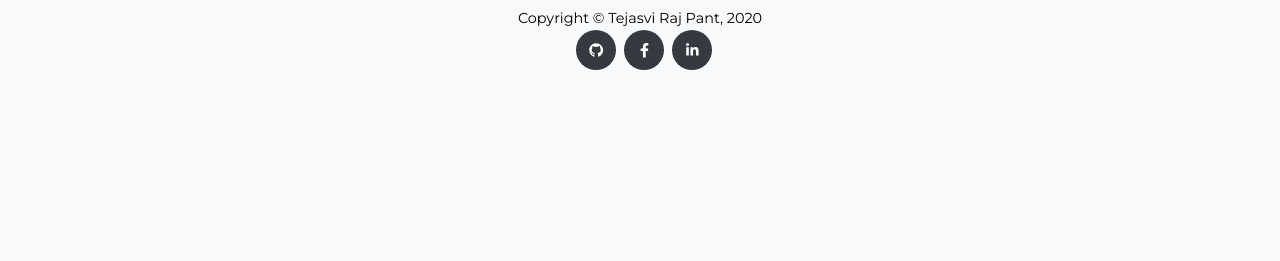
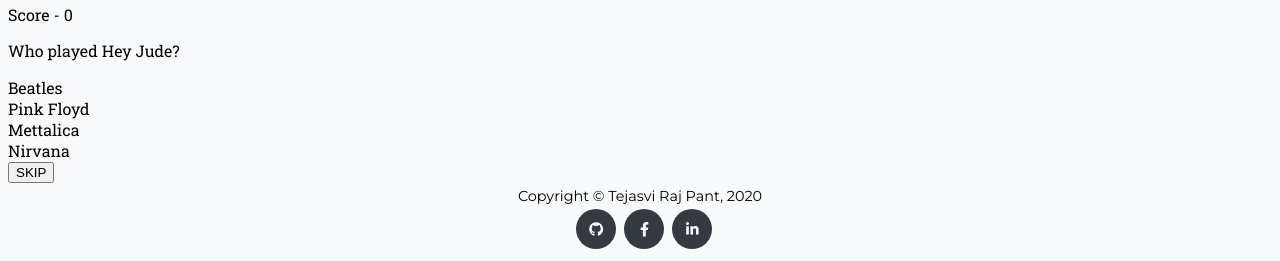
Before and after one commit to TejasviRaj/Quiz-using-React-Redux, a React app: page / in a window 1280 px wide. Shown: the part 743-1004 px from the top of the page. Before the commit the page ends 825 px from the top, so only its background shows below. Built offline with nearby package versions, Linux system fonts and the light colour scheme; no server answers; a web font is replaced by a local one.

Commit message:
Initial logic of quiz app

```diff
--- a/src/Components/App/App.css
+++ b/src/Components/App/App.css
@@ -1,7 +1,8 @@
+ /* Author- Tejasvi Raj Pant */
+
 * {
     box-sizing: border-box
 }
-
 
 .quizRow {
     display: flex;
--- a/src/Components/App/App.js
+++ b/src/Components/App/App.js
@@ -1,9 +1,10 @@
+ // Author- Tejasvi Raj Pant
+
 import React, { Component } from 'react';
 import './App.css';
 import { Route } from 'react-router-dom';
 
 import Quiz from '../Quiz/Quiz';
-import Header from '../Header/Header';
 import classes from './App.css';
 
 let arr = [
@@ -67,7 +68,10 @@
                     </div>
                 </section>
 
-
+                <div>
+                    <Route path="/"
+                        component={Quiz} />
+                </div>
             </React.Fragment>
         );
     }
--- /dev/null
+++ b/src/Components/Question/Question.css
@@ -0,0 +1 @@
+ /* Author- Tejasvi Raj Pant */
--- /dev/null
+++ b/src/Components/Question/Question.jsx
@@ -0,0 +1,32 @@
+// Author- Tejasvi Raj Pant
+
+import React from 'react';
+import classes from './Question.css';
+
+
+class Question extends React.Component {
+    constructor(props) {
+        super(props);
+        this.selectAnswer = this.selectAnswer.bind(this);
+    }
+
+    selectAnswer(selectedAnswer) {
+        this.props.selectAnswer(this.props.selectedQuestionIndex, selectedAnswer);
+    }
+    render() {
+        return (
+            <div>
+                <div>
+                    <p> {this.props.question} </p>
+                    {this.props.choices.map(choice => {
+                        return <div key={choice} onClick={() => this.selectAnswer(choice)}>
+                            {choice}
+                        </div>
+                    })}
+                </div>
+            </div>
+        );
+    }
+}
+
+export default Question;
--- /dev/null
+++ b/src/Components/Quiz/Quiz.jsx
@@ -0,0 +1,141 @@
+ // Author- Tejasvi Raj Pant
+
+ import React, { Component } from 'react';
+import { connect } from 'react-redux';
+import {gotoNextQuestion, gotoPrevQuestion} from '../../state/actions/gotoQuestionsCreator'
+import {customSelectAnswer} from '../../state/actions/selectAnswerCreator'
+import {getData} from '../../state/actions/apiDataCreator';
+import classes from './Quiz.css';
+import Question from '../Question/Question';
+
+class Quiz extends Component {
+
+    constructor(props) {
+        super(props);
+        this.state = {
+            isSubmit: false,
+            score: 0
+        };
+        this.selectAnswer = this.selectAnswer.bind(this);
+        this.onNextButtonHandler = this.onNextButtonHandler.bind(this);
+    }
+
+    questionAnswerList = [
+        {
+            question: "Who played Hey Jude?",
+            choices: ["Beatles", "Pink Floyd", "Mettalica", "Nirvana"],
+            correctAnswer: "Beatles"
+        },
+        {
+            question: "Where was Buddha born?",
+            choices: ["Nepal", "India", "China", "Japan"],
+            correctAnswer: "Nepal"
+        },
+        {
+            question: "When is Mikkel?",
+            choices: ["1921", "1953", "1986", "2019"],
+            correctAnswer: "1986"
+        },
+        {
+            question: "Best FB Group.",
+            choices: ["MRR", "MRR vs WRR", "RONB", "khai k bhannu"],
+            correctAnswer: "khai k bhannu"
+        }
+    ];
+
+
+    componentDidMount(){
+        this.props.getData();
+    }
+
+    selectAnswer(questionId, selectedAnswer) {
+        if (this.props.selectedQuestionIndex === 3){
+            this.props.selectAnswer(questionId, selectedAnswer, null);
+            return;
+        }
+        this.props.selectAnswer(questionId, selectedAnswer, this.calculateScore);
+    //    this.props.gotoNextQuestion();
+        // this.calculateScore();
+      //  this.onNextButtonHandler();
+    }
+
+    onPrevButtonHandler = () => {
+        this.props.gotoPrevQuestion();
+        this.calculateScore();
+    }
+
+    onNextButtonHandler() {
+        this.props.gotoNextQuestion();
+        this.calculateScore();
+        console.log(this.props.apiData)
+
+    }
+
+    onSubmitQuizHandler = () => {
+        this.setState({ isSubmit: true });
+        this.calculateScore();
+    }
+
+    calculateScore = () => {
+        let score = 0;
+        this.questionAnswerList.forEach((questionObj, index) => {
+            if (questionObj.correctAnswer === this.props.selectedAnswers[index]) {
+                score++;
+            }
+        });
+        this.setState({ score: score });
+    }
+
+    render() {
+        const { question, choices } = this.questionAnswerList[this.props.selectedQuestionIndex];
+
+        if (!this.state.isSubmit) {
+            return (
+                <React.Fragment>
+                    Score - {this.state.score}
+                    <div>
+                        <Question
+                            selectedAnswer={this.props.selectedAnswers[this.props.selectedQuestionIndex]}
+                            selectAnswer={this.selectAnswer}
+                            selectedQuestionIndex={this.props.selectedQuestionIndex}
+                            question = {question}
+                            choices = {choices}
+                        />
+                        <div>
+                                {this.props.selectedQuestionIndex > 0 ? <button onClick={this.onPrevButtonHandler}>BACK</button> : null}
+                                {(this.props.selectedQuestionIndex < (this.questionAnswerList.length-1))? <button onClick={this.onNextButtonHandler}>SKIP</button>: <button onClick={this.onSubmitQuizHandler}>SUBMIT</button>}
+                        </div>
+                    </div>
+                </React.Fragment>
+            );
+        }
+        else {
+            return (
+                <React.Fragment>
+                    Congratulations
+                    Score - {this.state.score}
+                </React.Fragment>
+            );
+        }
+
+    }
+}
+
+const mapStateToProps = state => {
+    return {
+        selectedQuestionIndex: state.selectedQuestionsIndex.selectedQuestionIndex,
+        selectedAnswers: state.selectedAnswers.selectedAnswers,
+        apiData :state.apiData.apiData
+    }
+}
+
+const mapDispatchToProps = dispatch => {
+    return {
+        gotoNextQuestion: () => dispatch(gotoNextQuestion()),
+        gotoPrevQuestion: () => dispatch(gotoPrevQuestion()),
+        selectAnswer: (questionId, selectedAnswer, callback) => dispatch(customSelectAnswer(questionId, selectedAnswer, callback)),
+        getData: () => dispatch(getData())
+    }
+}
+
+export default connect(mapStateToProps, mapDispatchToProps)(Quiz);
--- a/src/index.js
+++ b/src/index.js
@@ -4,7 +4,6 @@
 import ReactDOM from 'react-dom';
 import './index.css';
 import App from './Components/App/App';
-//import registerServiceWorker from './registerServiceWorker';
 import { createStore, applyMiddleware, compose } from "redux";
 import { Provider } from 'react-redux';
 import { BrowserRouter } from 'react-router-dom';
@@ -25,4 +24,3 @@
                 </Provider>,
                 document.getElementById('root')
                 );
-//registerServiceWorker();
```
Also changed, not shown: README.md (added), public/favicon.ico (added), public/manifest.json (added), src/Components/Quiz/Quiz.css (added).
